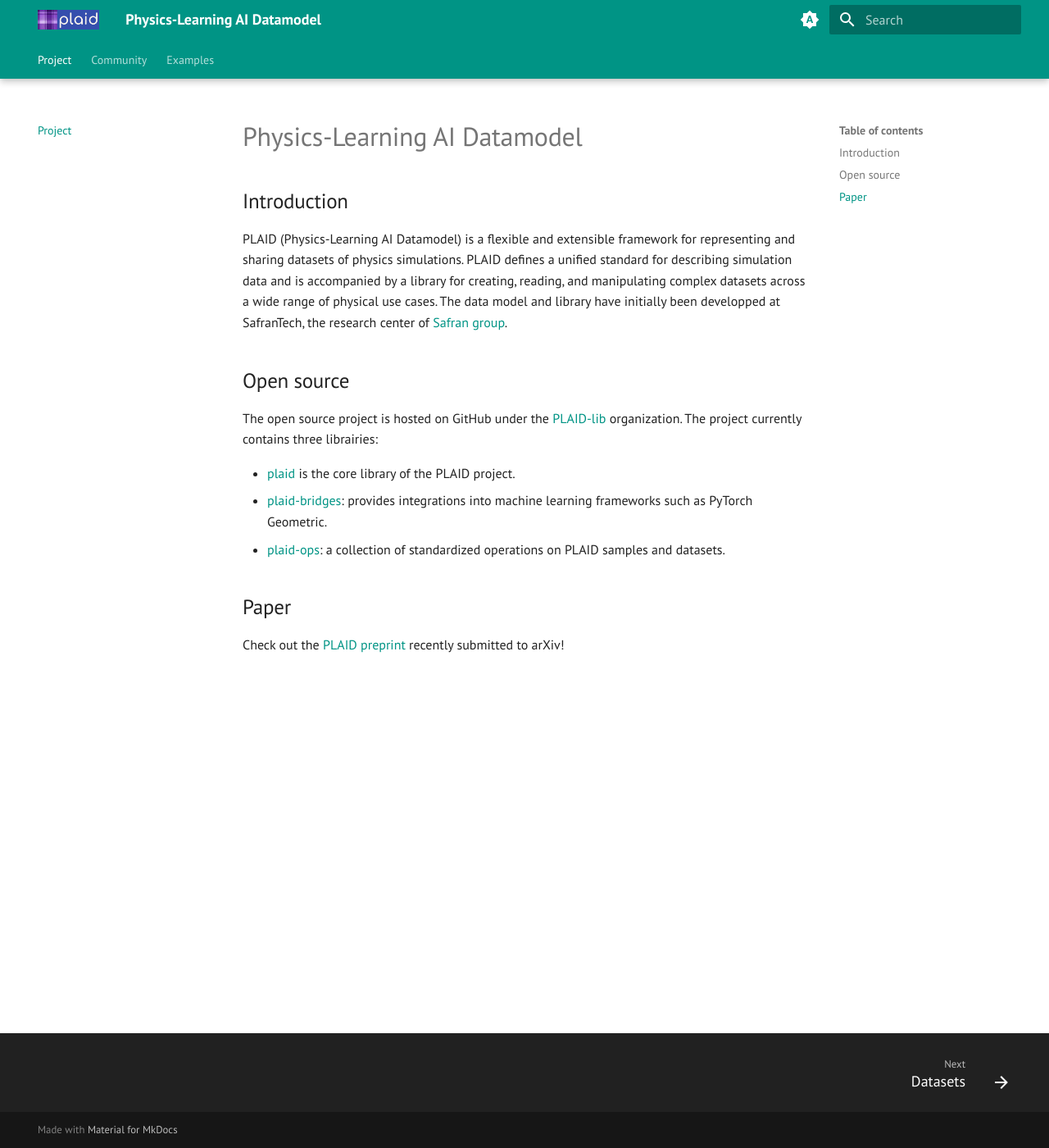
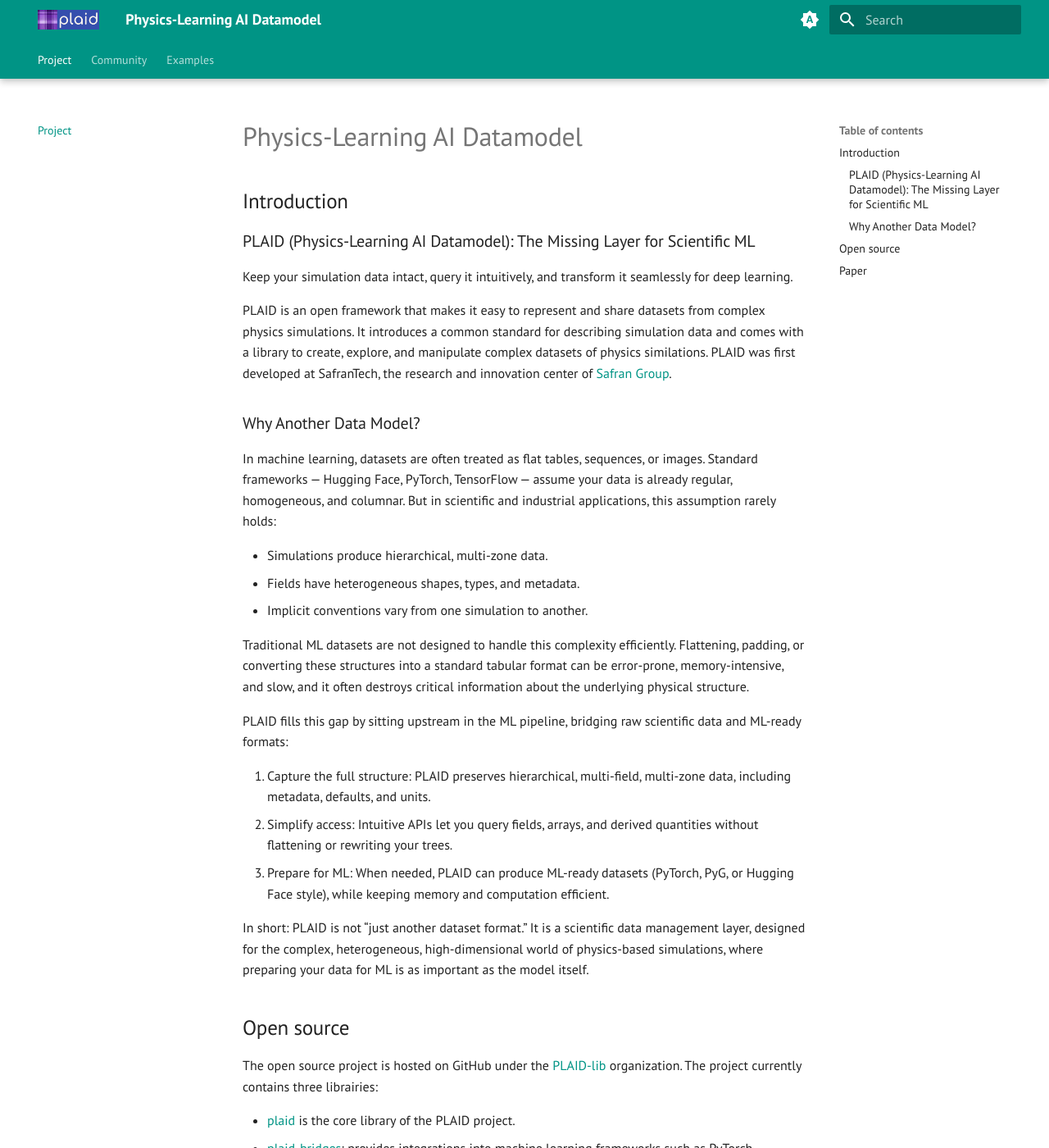
Before and after one commit to PLAID-lib/PLAID-lib.github.io, an MkDocs documentation site: the page built from docs/index.md, in a window 1280 px wide and 1400 px high. Shown: the whole window at 82% size. Built offline with MkDocs 1.6.1 and Material for MkDocs 9.7.7, drawn with Linux system fonts in a browser that asks for light colours.

Commit message:
improve intro

```diff
--- a/docs/index.md
+++ b/docs/index.md
@@ -6,8 +6,30 @@
 
 ## Introduction
 
-PLAID (Physics-Learning AI Datamodel) is a flexible and extensible framework for representing and sharing datasets of physics simulations. PLAID defines a unified standard for describing simulation data and is accompanied by a library for creating, reading, and manipulating complex datasets across a wide range of physical use cases.
-The data model and library have initially been developped at SafranTech, the research center of [Safran group](https://www.safran-group.com/).
+### PLAID (Physics-Learning AI Datamodel): The Missing Layer for Scientific ML
+
+Keep your simulation data intact, query it intuitively, and transform it seamlessly for deep learning.
+
+PLAID is an open framework that makes it easy to represent and share datasets from complex physics simulations. It introduces a common standard for describing simulation data and comes with a library to create, explore, and manipulate complex datasets of physics similations. PLAID was first developed at SafranTech, the research and innovation center of [Safran Group](https://www.safran-group.com/).
+
+
+### Why Another Data Model?
+
+In machine learning, datasets are often treated as flat tables, sequences, or images. Standard frameworks — Hugging Face, PyTorch, TensorFlow — assume your data is already regular, homogeneous, and columnar. But in scientific and industrial applications, this assumption rarely holds:
+
+- Simulations produce hierarchical, multi-zone data.
+- Fields have heterogeneous shapes, types, and metadata.
+- Implicit conventions vary from one simulation to another.
+
+Traditional ML datasets are not designed to handle this complexity efficiently. Flattening, padding, or converting these structures into a standard tabular format can be error-prone, memory-intensive, and slow, and it often destroys critical information about the underlying physical structure.
+
+PLAID fills this gap by sitting upstream in the ML pipeline, bridging raw scientific data and ML-ready formats:
+
+1. Capture the full structure: PLAID preserves hierarchical, multi-field, multi-zone data, including metadata, defaults, and units.
+2. Simplify access: Intuitive APIs let you query fields, arrays, and derived quantities without flattening or rewriting your trees.
+3. Prepare for ML: When needed, PLAID can produce ML-ready datasets (PyTorch, PyG, or Hugging Face style), while keeping memory and computation efficient.
+
+In short: PLAID is not “just another dataset format.” It is a scientific data management layer, designed for the complex, heterogeneous, high-dimensional world of physics-based simulations, where preparing your data for ML is as important as the model itself.
 
 ## Open source
 
```
